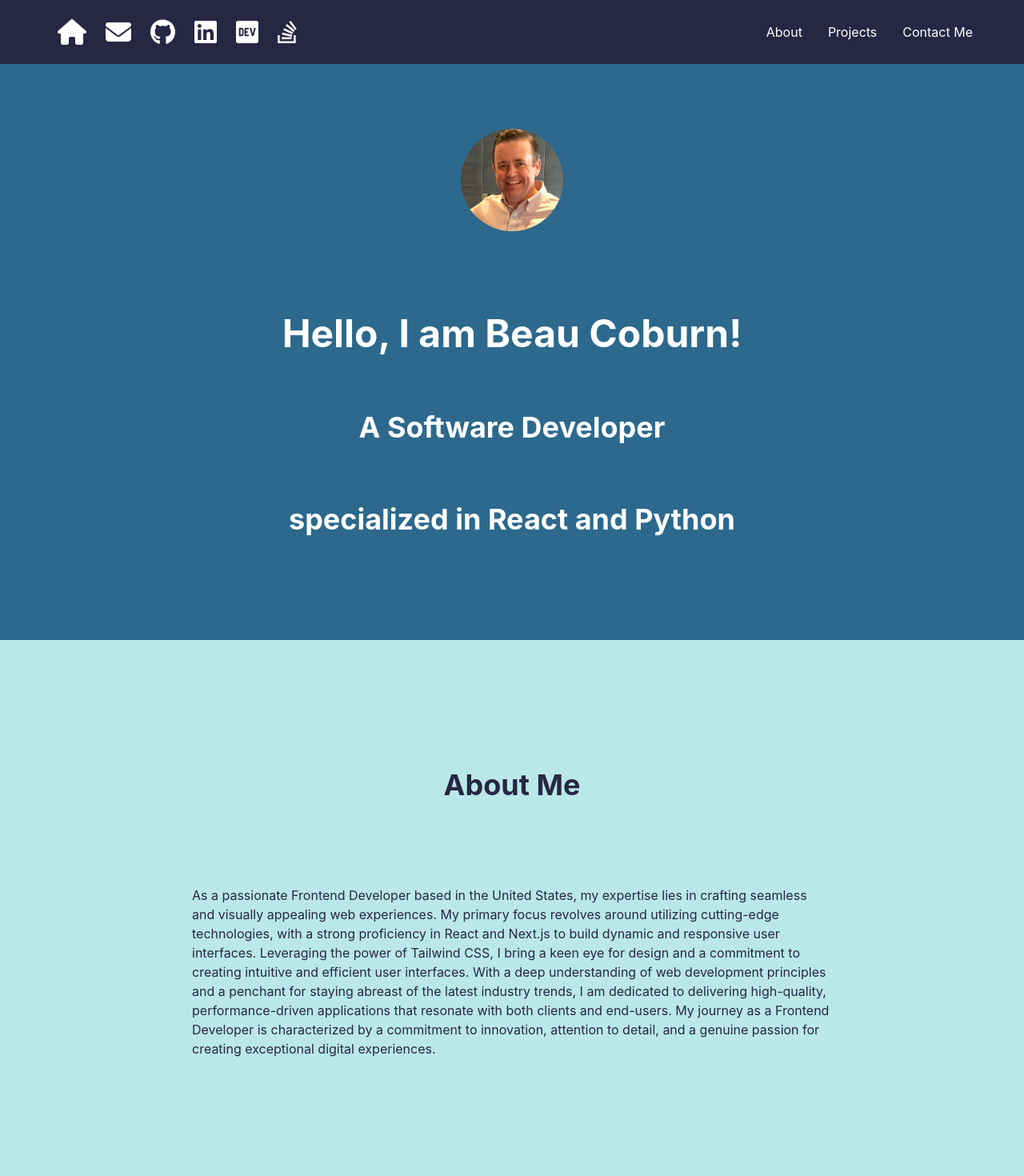
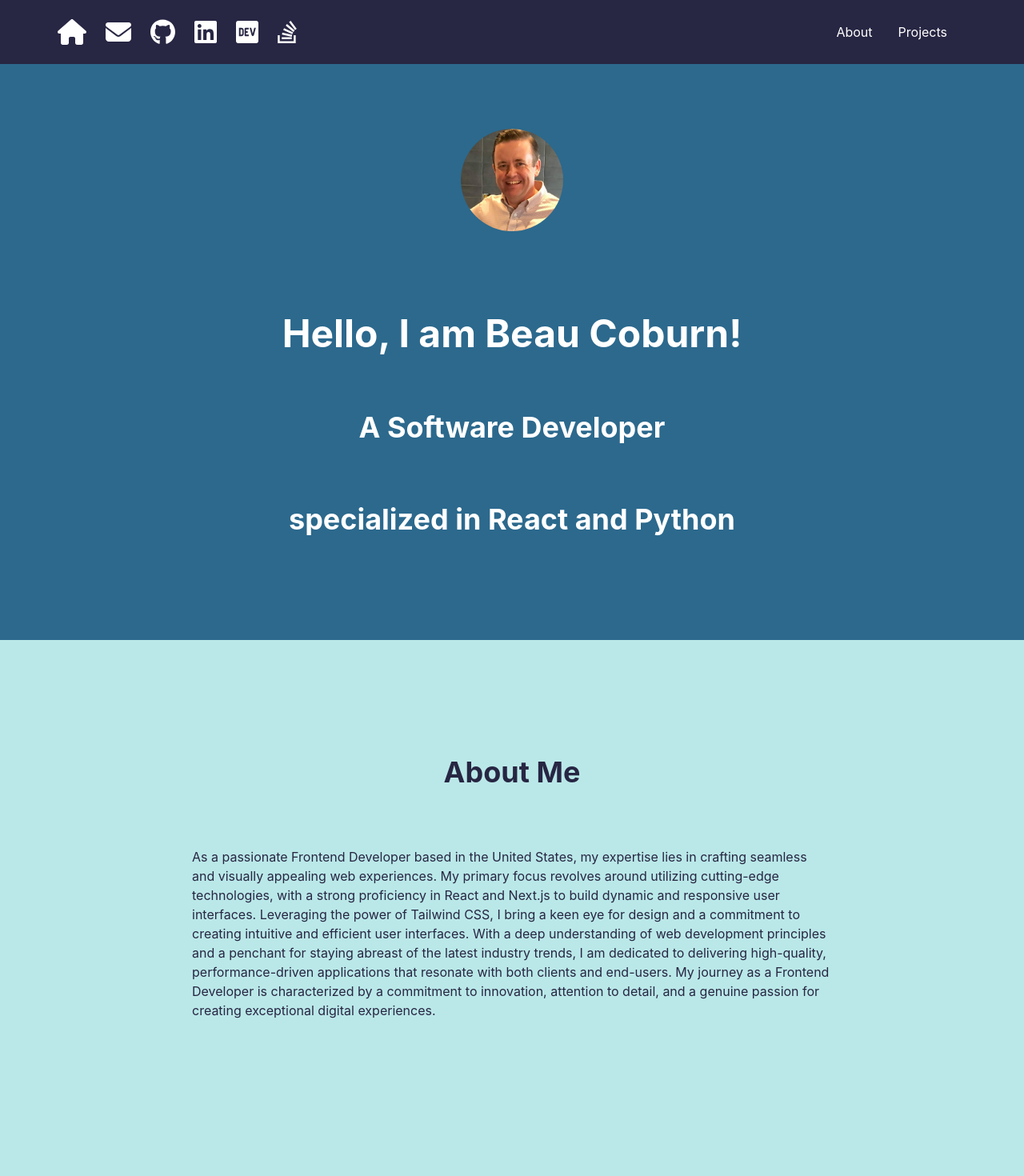
Before and after one commit to beaucoburn/portfolio2, a React (Create React App) app: page / in a window 1280 px wide. Shown: the top 1470 px of the page at 80% size. Built offline with nearby package versions, Linux system fonts and the light colour scheme.

Commit message:
Change link in projects to open in separate tab

```diff
--- a/src/components/About.js
+++ b/src/components/About.js
@@ -43,10 +43,10 @@ function About() {
         id="about-section"
     >
         <VStack py={12}>
-            <Heading py={12}>
+            <Heading py={8}>
               About Me
             </Heading>
-            <Text py={12} px={60} size="xl">
+            <Text py={8} px={60} size="xl">
             As a passionate Frontend Developer based in the United States, my expertise lies in crafting seamless and visually appealing web experiences. My primary focus revolves around utilizing cutting-edge technologies, with a strong proficiency in React and Next.js to build dynamic and responsive user interfaces. Leveraging the power of Tailwind CSS, I bring a keen eye for design and a commitment to creating intuitive and efficient user interfaces. With a deep understanding of web development principles and a penchant for staying abreast of the latest industry trends, I am dedicated to delivering high-quality, performance-driven applications that resonate with both clients and end-users. My journey as a Frontend Developer is characterized by a commitment to innovation, attention to detail, and a genuine passion for creating exceptional digital experiences.
             </Text>
         </VStack>
--- a/src/components/Card.js
+++ b/src/components/Card.js
@@ -13,7 +13,11 @@ const Card = ({ title, description, imageSrc, url }) => {
         maxW="sm"
         borderRadius="lg"
       >
-        <a href={url}>
+        <a
+          href={url}
+          target="_blank"
+          rel="noopener noreferrer"
+        >
         <Image
           src={imageSrc}
           alt={title}
--- a/src/components/Header.js
+++ b/src/components/Header.js
@@ -112,7 +112,7 @@ function Header() {
                 alt="Contact Me"
                 onClick={handleClick}
                 >
-                  Contact Me
+
                 </a>
             </HStack>
           </nav>
```
